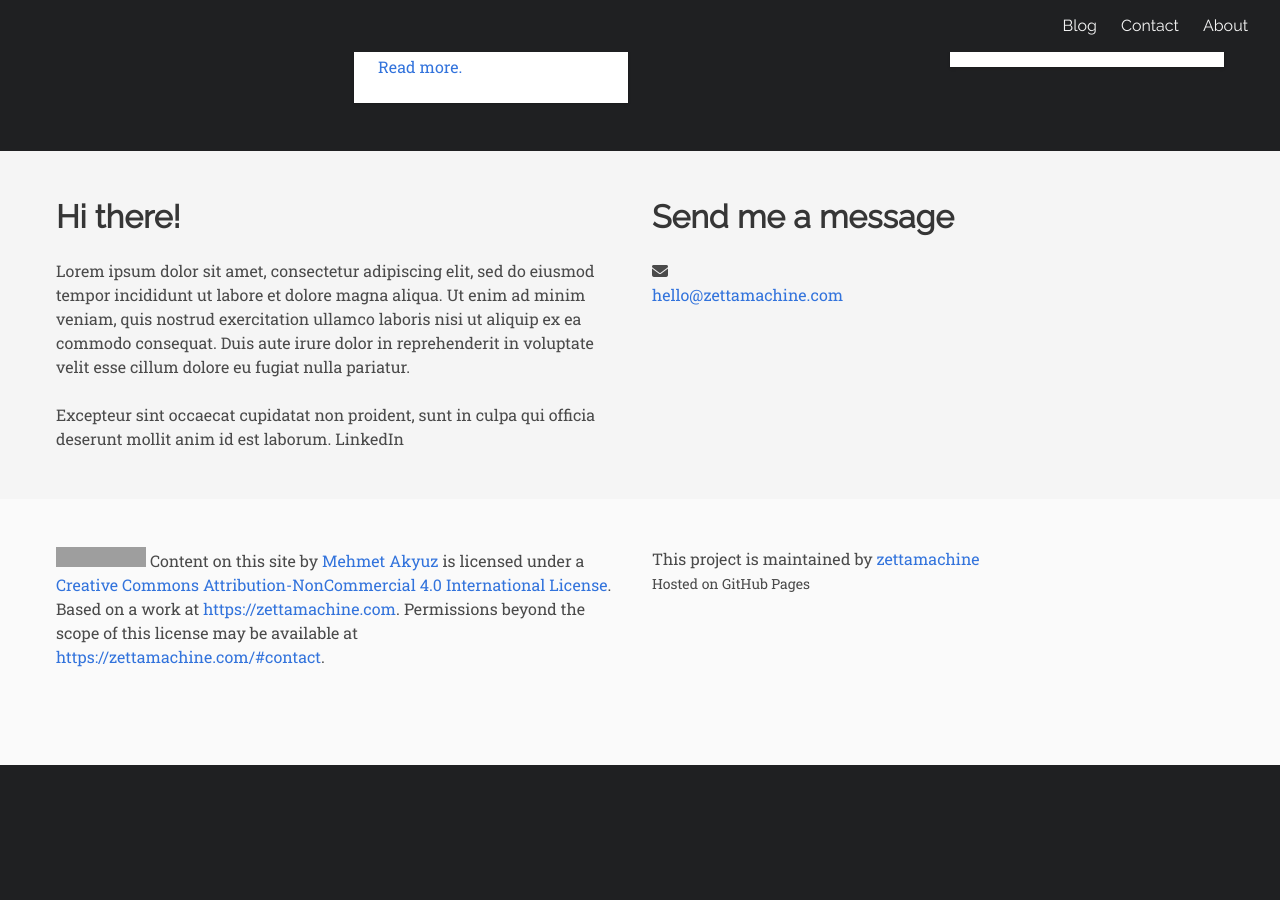
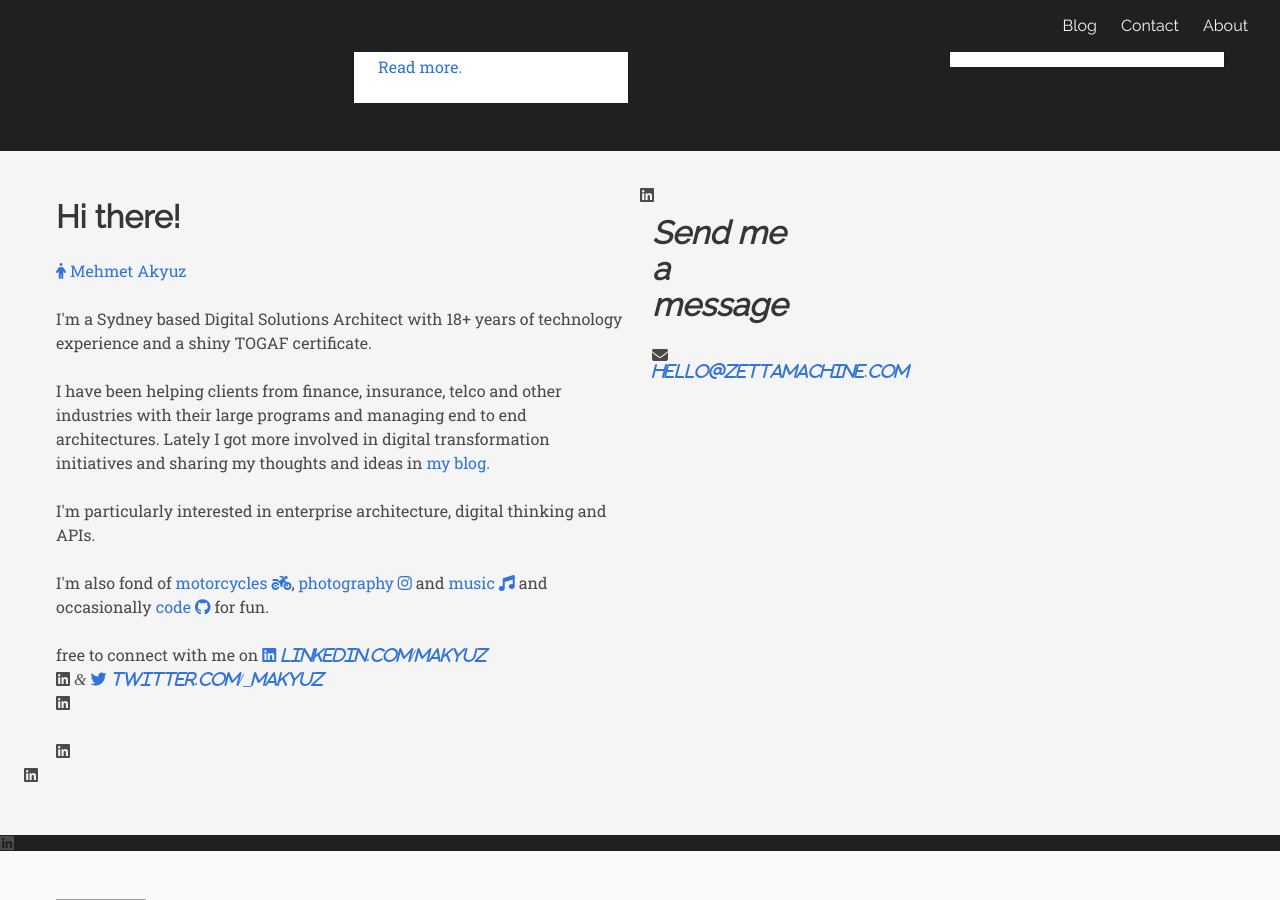
Before and after one commit to zettamachine/makiato.github.io, a Jekyll site: the page built from landing.html, in a window 1280 px wide and 900 px high, scrolled down 1276 px. Built offline with Jekyll 4.4.1, drawn with Linux system fonts in a browser that asks for light colours; nearby versions of some CDN libraries; before the commit the page ends 2041 px from its top, so only the background shows below that; grey boxes are pictures that could not be loaded.

Commit message:
Updated about

```diff
--- a/_includes/about.html
+++ b/_includes/about.html
@@ -1,11 +1,6 @@
-<p class="content has-small-padding">
-	Lorem ipsum dolor sit amet, consectetur adipiscing elit,
-    sed do eiusmod tempor incididunt ut labore et dolore magna aliqua.
-	Ut enim ad minim veniam, quis nostrud exercitation ullamco laboris
-	nisi ut aliquip ex ea commodo consequat. Duis aute irure dolor in
-	reprehenderit in voluptate velit esse cillum dolore eu fugiat nulla pariatur.
-</p>
-<p class="content has-small-padding">
-	Excepteur sint occaecat cupidatat non proident, sunt in culpa qui officia deserunt mollit
-	anim id est laborum. LinkedIn
-</p>
+<p class="content has-small-padding"><a href="https://linkedin.com/in/makyuz"><i aria-hidden="true" class="fa fa-male"></i> Mehmet Akyuz</a></p>
+<p class="content has-small-padding">I'm a Sydney based Digital Solutions Architect with 18+ years of technology experience and a shiny TOGAF certificate.</p>
+<p class="content has-small-padding">I have been helping clients from finance, insurance, telco and other industries with their large programs and managing end to end architectures. Lately I got more involved in digital transformation initiatives and sharing my thoughts and ideas in <a href="//insights.zettamachine.com">my blog.</a></p>
+<p class="content has-small-padding">I'm particularly interested in enterprise architecture, digital thinking and APIs.</p>
+<p class="content has-small-padding">I'm also fond of <a href="https://flic.kr/p/SEzDZJ">motorcycles <i aria-hidden="true" class="fa fa-motorcycle"></i></a>, <a href="https://www.instagram.com/mak100/">photography <i aria-hidden="true" class="fa fa-instagram"></i></a> and <a href="https://www.last.fm/user/mak100">music <i class="fa fa-music" aria-hidden="true"></i></a> and occasionally <a href="https://github.com/makiato/">code <i aria-hidden="true" class="fa fa-github"></i></a> for fun.</p>
+<p>free to connect with me on <a href="https://linkedin.com/in/makyuz"><i aria-hidden="true" class="fa fa-linkedin-square"><i> linkedin.com/makyuz</a> & <a href="https://twitter.com/_makyuz"><i aria-hidden="true" class="fa fa-twitter"></i> twitter.com/_makyuz</a></p>
```
